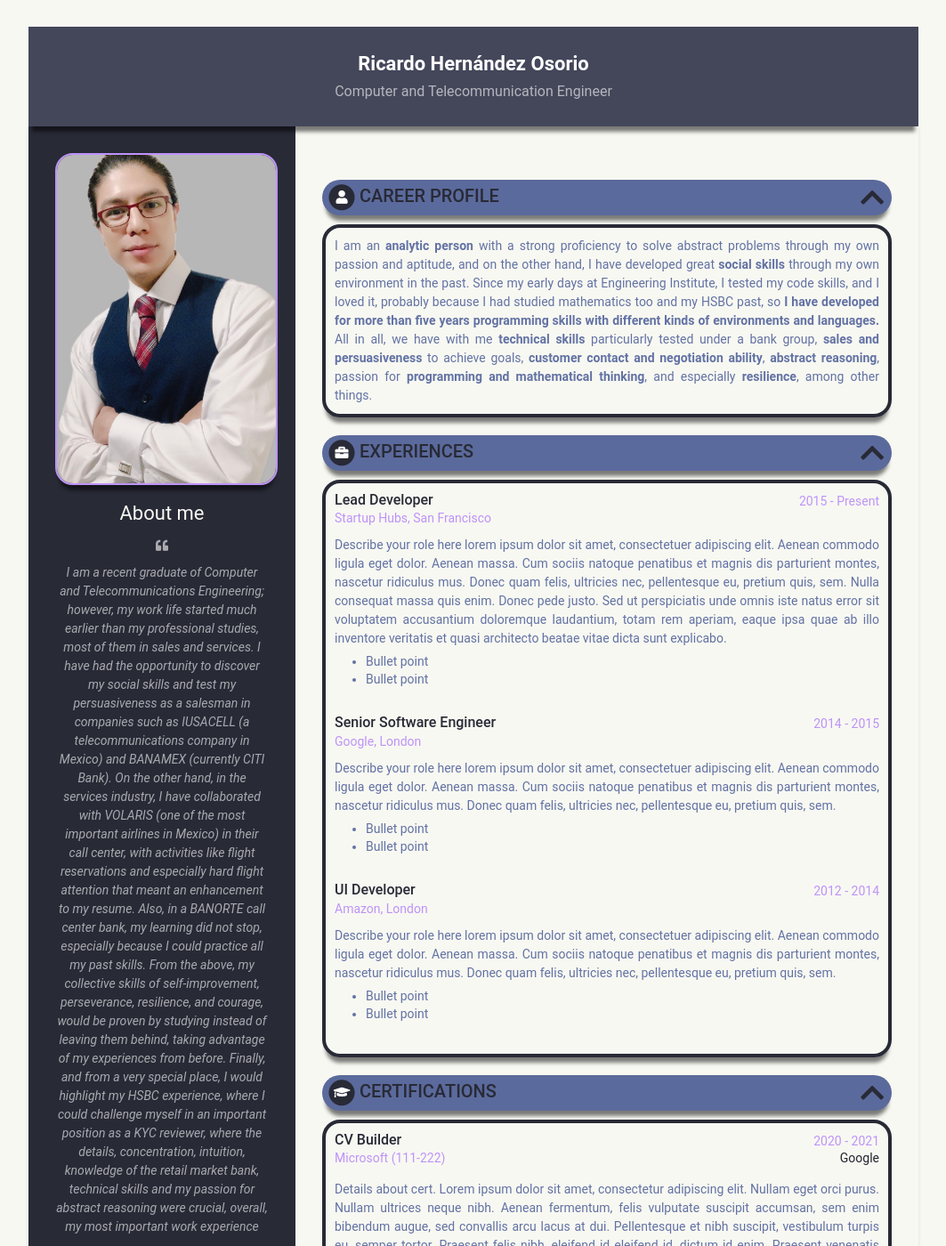
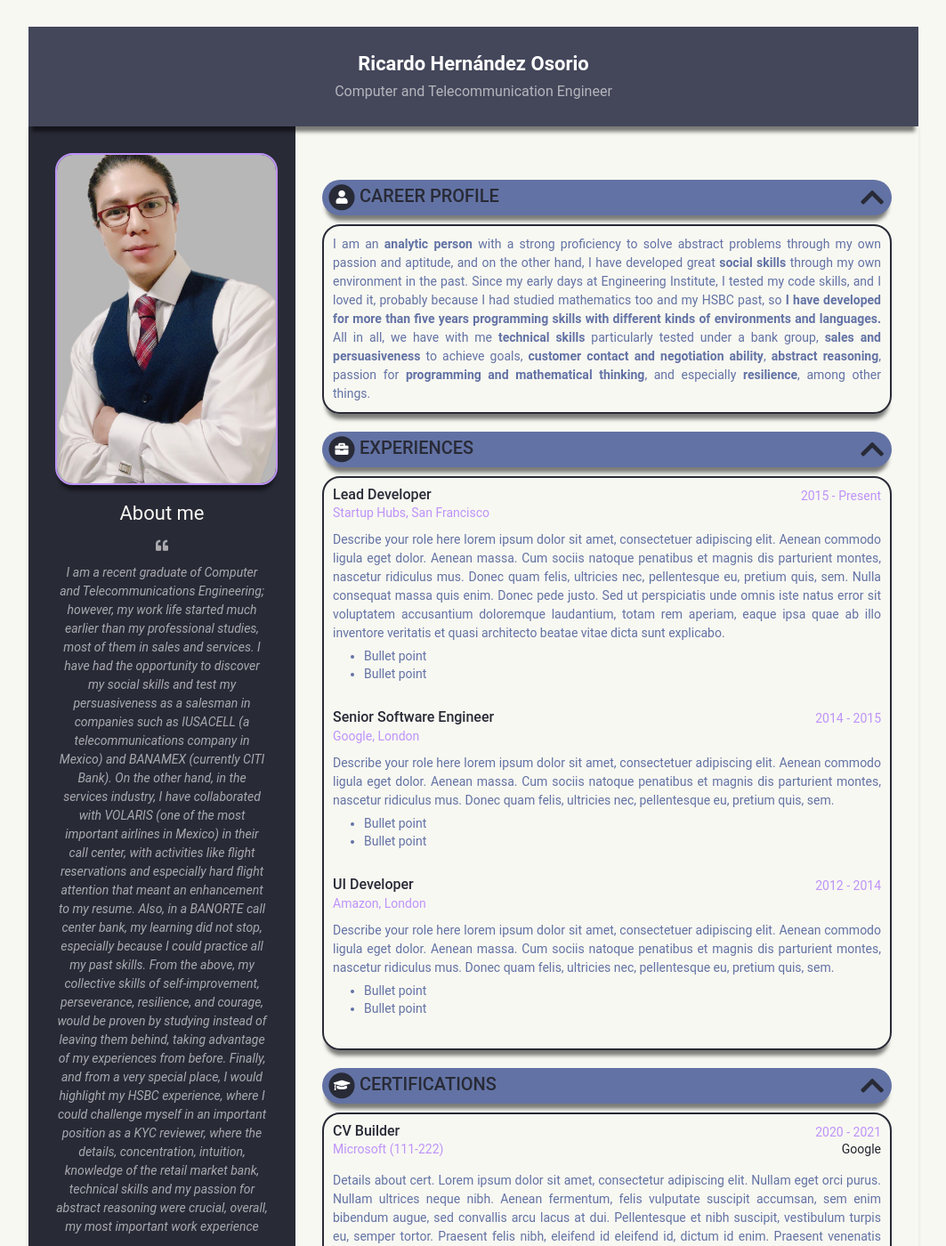
Before and after one commit to RicardoUAMmx/webcode, a Jekyll site: the page built from index.html, in a window 1280 px wide and 1400 px high. Shown: the whole window at 89% size, without its empty margins (108-1171 px from the left). Built offline with Jekyll 4.4.1, drawn with Linux system fonts in a browser that asks for light colours.

Commit message:
experimental cv-theme

```diff
--- a/_sass/_base.scss
+++ b/_sass/_base.scss
@@ -187,7 +187,7 @@ p {
   .summary {
 	padding: 5px;
 	border-radius: 20px;
-	border: 4px solid $text-color;
+	border: 2px solid $text-color;
 	text-align: justify;
 	box-shadow: 0 10px 4px -4px rgba(0, 0, 0, 0.5);
 	p {
@@ -201,7 +201,7 @@ p {
 	padding: 5px 7px 5px 7px;
     border-radius: 20px;
     box-shadow: 0 10px 4px -4px rgba(0, 0, 0, 0.5);
-	background: darken($text-color-secondary, 3%);
+	background: $text-color-secondary;
 	  .section-box-a {
 		flex: 1 1 auto;
 	  }
```
